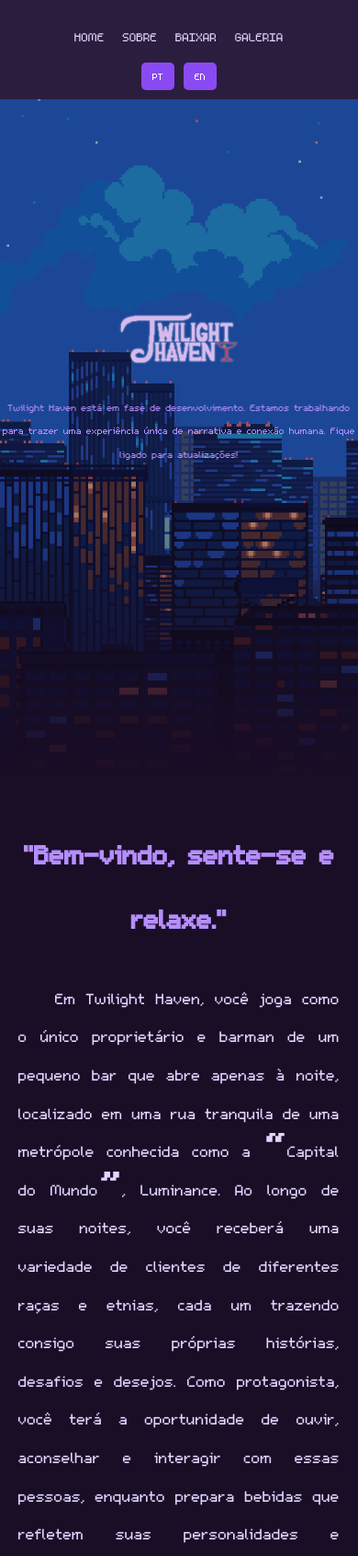
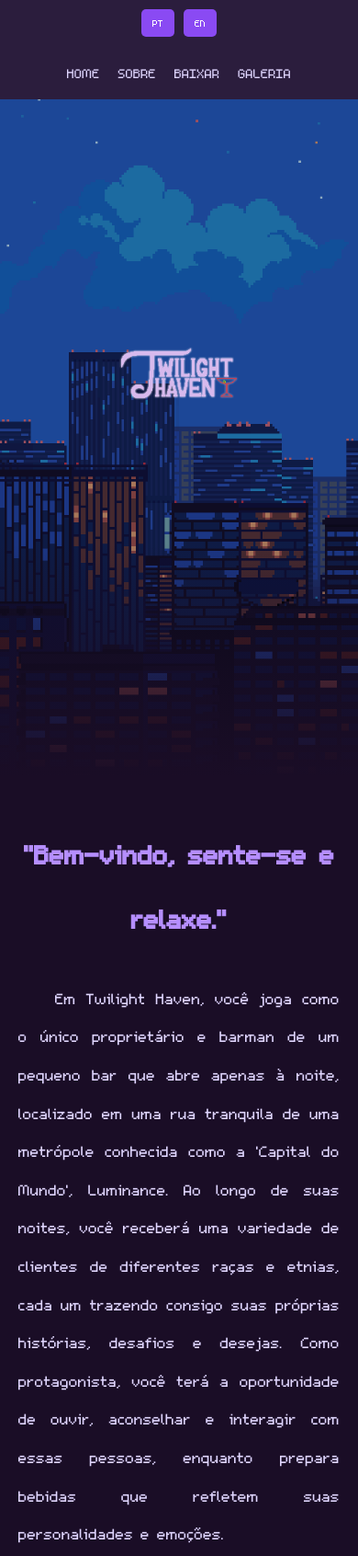
Before and after one commit to Zaro-sz/Twilight-Haven, a plain HTML site: page Site TH/index.html in a window 390 px wide. Shown: the top 1692 px of the page at 92% size. Drawn offline with Linux system fonts and the light colour scheme; a web font is replaced by a local one.

Commit message:
Atualizações

```diff
--- a/Site TH/index.html
+++ b/Site TH/index.html
@@ -6,11 +6,16 @@
     <title>Twilight Haven</title>
     <link rel="stylesheet" href="styles.css">
     <link rel="icon" type="image/x-icon" href="./Images/icon-sl.ico">
+    <link rel="icon" type="image/png" href="./Images/icon-sl.png">
     <link href="https://fonts.googleapis.com/css2?family=Press+Start+2P&display=swap" rel="stylesheet">
     <link rel="stylesheet" href="https://cdnjs.cloudflare.com/ajax/libs/font-awesome/6.4.0/css/all.min.css">
 </head>
 <body data-lang="pt-br">
     <header>
+        <div class="lang-switcher">
+            <button class="lang-btn" data-lang="pt-br">PT</button>
+            <button class="lang-btn" data-lang="en">EN</button>
+        </div>
         <nav>
             <ul>
                 <li><a href="#home">Home</a></li>
@@ -19,17 +24,10 @@
                 <li><a href="#gallery">Galeria</a></li>
             </ul>
         </nav>
-        <div class="lang-switcher">
-            <button class="lang-btn" data-lang="pt-br">PT</button>
-            <button class="lang-btn" data-lang="en">EN</button>
-        </div>
     </header>
     <section id="home" class="hero">
         <div class="hero-content">
             <img src="./Images/Logo.png" alt="Logo do jogo" class="hero-logo">
-            <p class="development-text" data-lang-key="development">
-                Twilight Haven está em fase de desenvolvimento. Estamos trabalhando para trazer uma experiência única de narrativa e conexão humana. Fique ligado para atualizações!
-            </p>
         </div>
     </section>
     <section id="about" class="section">
@@ -37,10 +35,13 @@
         <div class="content-block">
             <div class="text-block">
                 <p data-lang-key="about-p1">
-                    Em Twilight Haven, você joga como o único proprietário e barman de um pequeno bar que abre apenas à noite, localizado em uma rua tranquila de uma metrópole conhecida como a “Capital do Mundo”, Luminance. Ao longo de suas noites, você receberá uma variedade de clientes de diferentes raças e etnias, cada um trazendo consigo suas próprias histórias, desafios e desejos. Como protagonista, você terá a oportunidade de ouvir, aconselhar e interagir com essas pessoas, enquanto prepara bebidas que refletem suas personalidades e emoções.
+                    Em Twilight Haven, você joga como o único proprietário e barman de um pequeno bar que abre apenas à noite, localizado em uma rua tranquila de uma metrópole conhecida como a 'Capital do Mundo', Luminance. Ao longo de suas noites, você receberá uma variedade de clientes de diferentes raças e etnias, cada um trazendo consigo suas próprias histórias, desafios e desejas. Como protagonista, você terá a oportunidade de ouvir, aconselhar e interagir com essas pessoas, enquanto prepara bebidas que refletem suas personalidades e emoções.
                 </p>
                 <p data-lang-key="about-p2">
-                    À medida que as noites passam, suas escolhas nas interações moldarão suas relações e o ambiente do bar. O que você diz — ou não diz — pode aproximar as pessoas ou afastá-las, e até mudar suas vidas de maneiras inesperadas. Twilight Haven é um jogo sobre conexões humanas, escolhas significativas e o poder de uma conversa sincera em meio à correria da vida moderna.
+                    À medida que as noites passam, suas escolhas nas interações moldarão suas relações e o ambiente do bar. O que você diz - ou não diz - pode aproximar as pessoas ou afastá-las, e até mudar suas vidas de maneiras inesperadas. Twilight Haven é um jogo sobre conexões humanas, escolhas significativas e o poder de uma conversa sincera em meio à correria da vida moderna.
+                </p>
+                <p data-lang-key="development">
+                    Twilight Haven está em fase de desenvolvimento. Estamos trabalhando para trazer uma experiência única de narrativa e conexão humana. Fique ligado para atualizações!
                 </p>
             </div>
         </div>
--- a/Site TH/script.js
+++ b/Site TH/script.js
@@ -61,7 +61,7 @@ document.querySelectorAll('.lang-btn').forEach(button => {
 });
 
 function animateOnScroll() {
-    const elements = document.querySelectorAll('.section h2, .text-block p, .buy-item p, footer p, .development-text');
+    const elements = document.querySelectorAll('.section h2, .text-block p, .buy-item p, footer p, .buy-item, .gallery-img');
     elements.forEach(element => {
         const rect = element.getBoundingClientRect();
         if (rect.top < window.innerHeight * 0.8) {
--- a/Site TH/styles.css
+++ b/Site TH/styles.css
@@ -33,29 +33,6 @@ header {
     z-index: 10;
 }
 
-nav ul {
-    list-style: none;
-    display: flex;
-}
-
-nav ul li {
-    margin-left: 25px;
-}
-
-nav ul li a {
-    color: #e0d6ff;
-    text-decoration: none;
-    font-size: 22px;
-    text-transform: uppercase;
-    font-family: 'm5x7', 'Press Start 2P', sans-serif;
-    transition: color 0.3s ease, transform 0.3s ease;
-}
-
-nav ul li a:hover {
-    color: #8a4af3;
-    transform: scale(1.1);
-}
-
 .lang-switcher {
     display: flex;
     gap: 10px;
@@ -82,6 +59,29 @@ nav ul li a:hover {
     transform: scale(0.95);
 }
 
+nav ul {
+    list-style: none;
+    display: flex;
+}
+
+nav ul li {
+    margin-left: 25px;
+}
+
+nav ul li a {
+    color: #e0d6ff;
+    text-decoration: none;
+    font-size: 22px;
+    text-transform: uppercase;
+    font-family: 'm5x7', 'Press Start 2P', sans-serif;
+    transition: color 0.3s ease, transform 0.3s ease;
+}
+
+nav ul li a:hover {
+    color: #8a4af3;
+    transform: scale(1.1);
+}
+
 .hero {
     height: 100vh;
     background: linear-gradient(to bottom, rgba(26, 13, 38, 0) 0%, rgba(26, 13, 38, 0) 70%, #1a0d26 100%),
@@ -100,22 +100,6 @@ nav ul li a:hover {
     width: 850px;
     height: auto;
     margin-bottom: 20px;
-}
-
-.development-text {
-    font-size: 20px;
-    color: #b58eff;
-    max-width: 600px;
-    margin: 0 auto;
-    text-align: center;
-    opacity: 0;
-    transform: translateY(20px);
-    transition: opacity 0.5s ease, transform 0.5s ease;
-}
-
-.development-text.animate {
-    opacity: 1;
-    transform: translateY(0);
 }
 
 .section {
@@ -182,6 +166,14 @@ nav ul li a:hover {
     border-radius: 5px;
     text-align: center;
     max-width: 250px;
+    opacity: 0;
+    transform: translateY(20px);
+    transition: opacity 0.5s ease, transform 0.5s ease;
+}
+
+.buy-item.animate {
+    opacity: 1;
+    transform: translateY(0);
 }
 
 .buy-item img {
@@ -195,8 +187,7 @@ nav ul li a:hover {
     margin-bottom: 10px;
     font-size: 24px;
     font-family: 'm5x7', 'Press Start 2P', sans-serif;
-    text-align: justify;
-    text-indent: 40px;
+    text-align: center;
     opacity: 0;
     transform: translateY(20px);
     transition: opacity 0.5s ease, transform 0.5s ease;
@@ -244,6 +235,14 @@ nav ul li a:hover {
     box-shadow: 0 2px 5px rgba(0, 0, 0, 0.3);
     cursor: pointer;
     object-fit: cover;
+    opacity: 0;
+    transform: translateY(20px);
+    transition: opacity 0.5s ease, transform 0.5s ease;
+}
+
+.gallery-grid img.animate {
+    opacity: 1;
+    transform: translateY(0);
 }
 
 footer {
@@ -290,6 +289,10 @@ footer p.animate {
         padding: 10px;
     }
 
+    .lang-switcher {
+        margin-bottom: 10px;
+    }
+
     nav ul {
         margin-top: 10px;
     }
@@ -298,24 +301,8 @@ footer p.animate {
         margin: 0 10px;
     }
 
-    .lang-switcher {
-        margin-top: 10px;
-    }
-
-    .logo h1 {
-        font-size: 30px;
-    }
-
-    nav ul li a {
-        font-size: 20px;
-    }
-
     .hero-logo {
         width: 200px;
-    }
-
-    .development-text {
-        font-size: 16px;
     }
 
     .section h2 {
```
